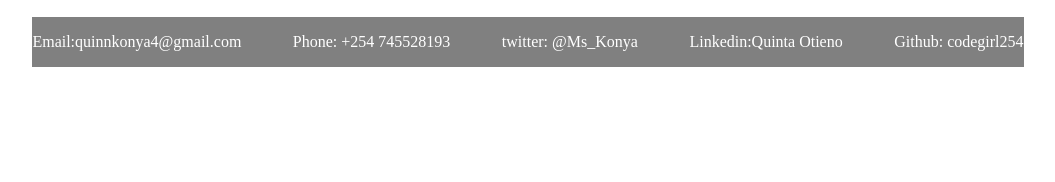
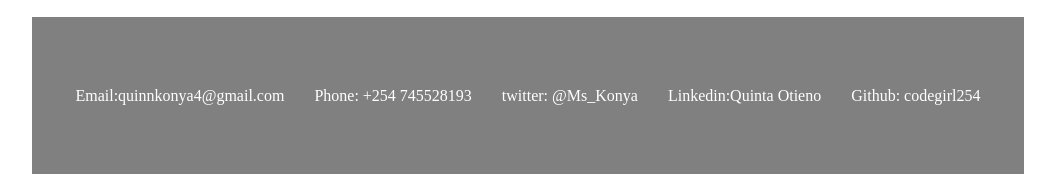
Before and after one commit to codegirl254/My-Portfolio, a plain HTML site: page index.html in a window 1280 px wide. Shown: the part 2914-3096 px from the top of the page, without its empty margins (102-1157 px from the left). Before the commit the page ends 2989 px from the top, so only its background shows below. Drawn offline with Linux system fonts and the light colour scheme.

Commit message:
update footer

```diff
--- a/index.html
+++ b/index.html
@@ -96,11 +96,11 @@
 
             </div>
             <div class="footer">
-                <p>Email:quinnkonya4@gmail.com</p>
-                <p>Phone: +254 745528193</p>
-                <p>twitter: @Ms_Konya</p>
-                <p>Linkedin:Quinta Otieno</p>
-                <p>Github: codegirl254</p>
+                <p class="group">Email:quinnkonya4@gmail.com</p>
+                <p class="group">Phone: +254 745528193</p>
+                <p class="group">twitter: @Ms_Konya</p>
+                <p class="group">Linkedin:Quinta Otieno</p>
+                <p class="group">Github: codegirl254</p>
 
 
             </div>
--- a/style.css
+++ b/style.css
@@ -174,14 +174,20 @@
 .footer{
     display: flex;
     flex-direction: row;
-    /* height: 50%;
-    border: 2px solid black;  */
+    height: 20%;
+    /* border: 2px solid black;  */
     margin-right: 20px;
     margin-top: 0px;
     background-color: grey;
     color: white;
-    justify-content: space-between;
+    justify-content: center;
     flex-wrap: wrap;
+    align-items: center;
+    /* justify-items: center; */
 
 
 }
+
+.group{
+    margin: 15px;
+}
```
